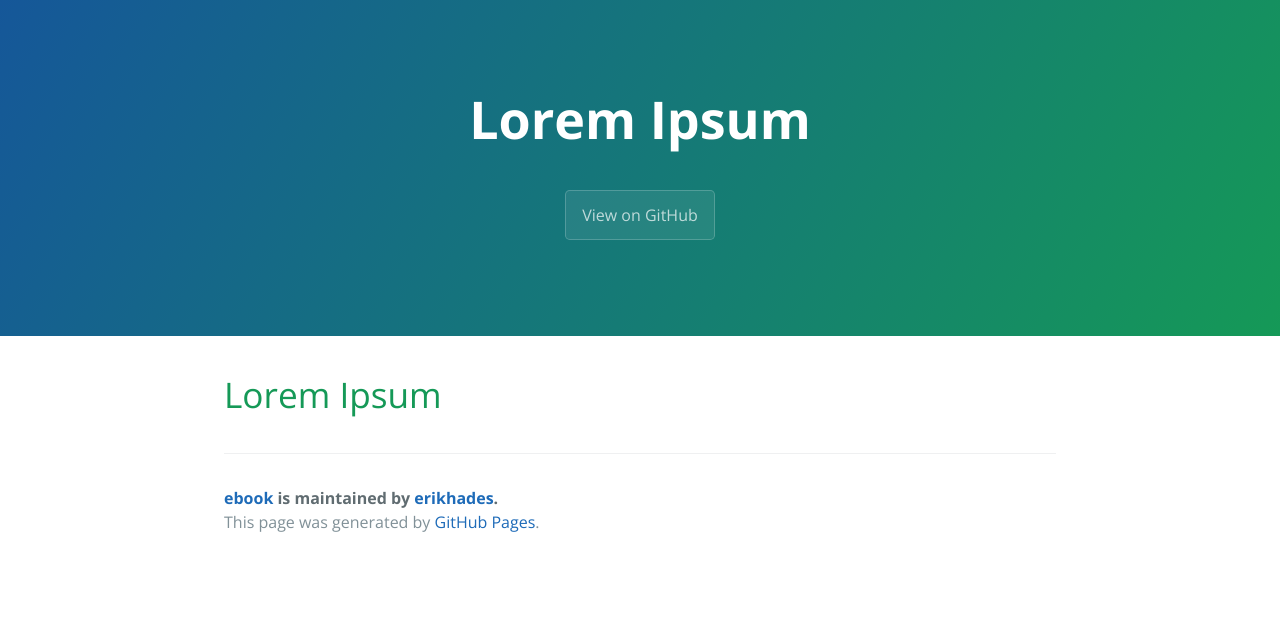
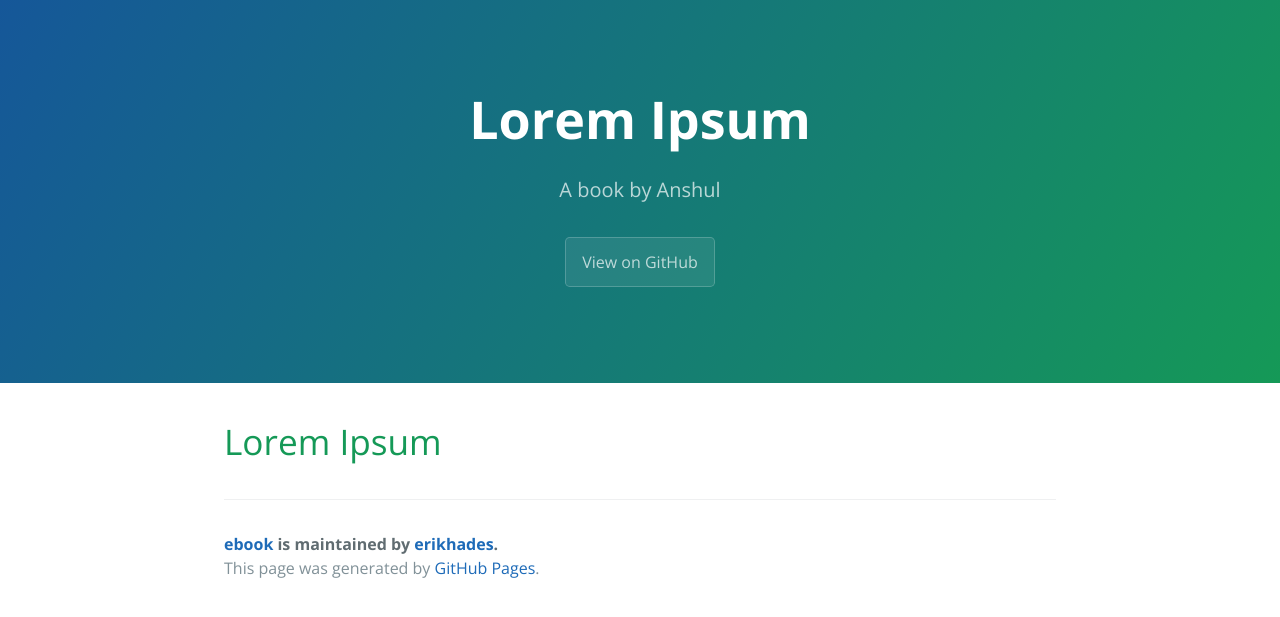
Before and after one commit to erikhades/ebook, a Jekyll site: the page built from index.md, in a window 1280 px wide. Shown: the top 617 px of the page. Built offline with Jekyll 4.4.1, drawn with Linux system fonts in a browser that asks for light colours; our own code applies the rules of GitHub Pages for plain Markdown files; the repository's description, which GitHub fills in, is left out.

Commit message:
description added

```diff
--- a/_config.yml
+++ b/_config.yml
@@ -1,2 +1,3 @@
-theme: jekyll-theme-cayman
-title: High Performance Accelerated Websites
+theme:  jekyll-theme-cayman
+title:  High Performance Accelerated Websites
+description:  A book by Anshul
```
